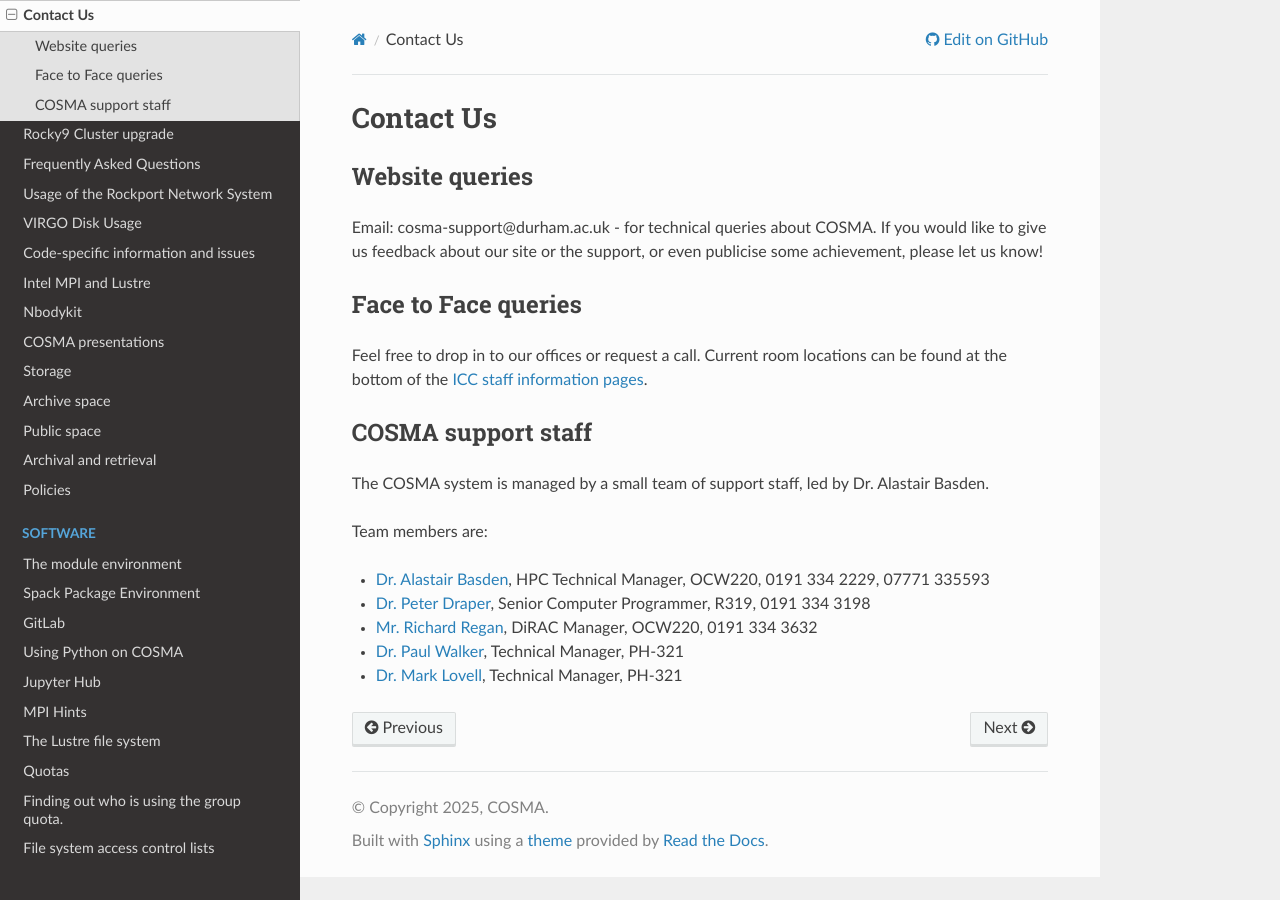
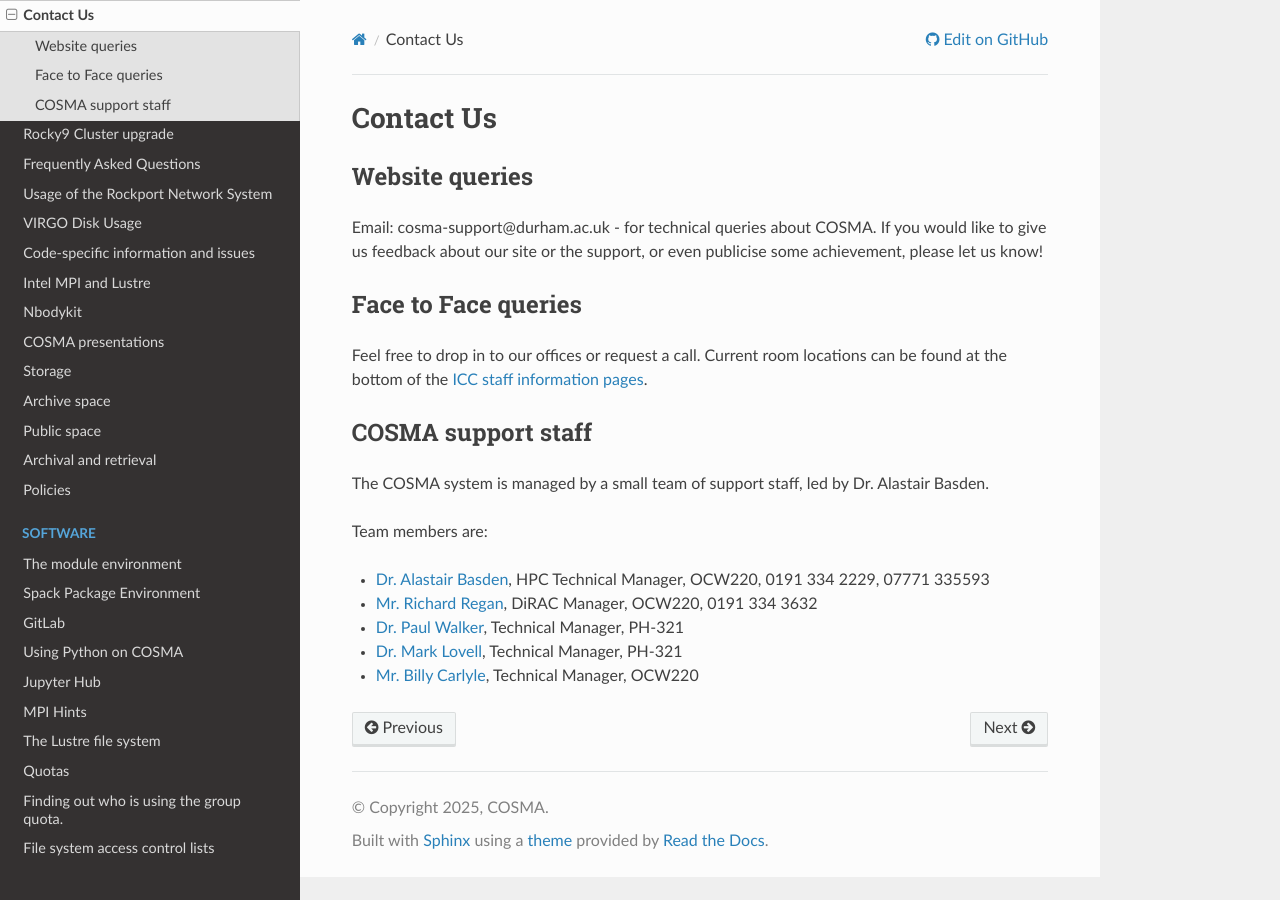
Before and after one commit to agb32/cosmadoc, a Sphinx documentation site: the page built from docs/source/contact.md, in a window 1280 px wide. Built offline with Sphinx 7.4.7 and the Read the Docs theme 3.1.0, drawn with Linux system fonts in a browser that asks for light colours.

Commit message:
Added Billy, removed Peter

```diff
--- a/docs/source/contact.md
+++ b/docs/source/contact.md
@@ -16,7 +16,7 @@
 Team members are:
 
 - [Dr. Alastair Basden](https://www.durham.ac.uk/staff/a-g-basden/), HPC Technical Manager, OCW220, 0191 334 2229, 07771 335593
-- [Dr. Peter Draper](https://www.durham.ac.uk/staff/p-w-draper/), Senior Computer Programmer, R319, 0191 334 3198
 - [Mr. Richard Regan](https://www.durham.ac.uk/staff/richard-regan/), DiRAC Manager, OCW220, 0191 334 3632
 - [Dr. Paul Walker](https://www.durham.ac.uk/staff/paul-a-walker/), Technical Manager, PH-321
 - [Dr. Mark Lovell](https://www.durham.ac.uk/staff/m-r-lovell/), Technical Manager, PH-321
+- [Mr. Billy Carlyle](https://www.durham.ac.uk/staff/billy-carlyle/), Technical Manager, OCW220
```
